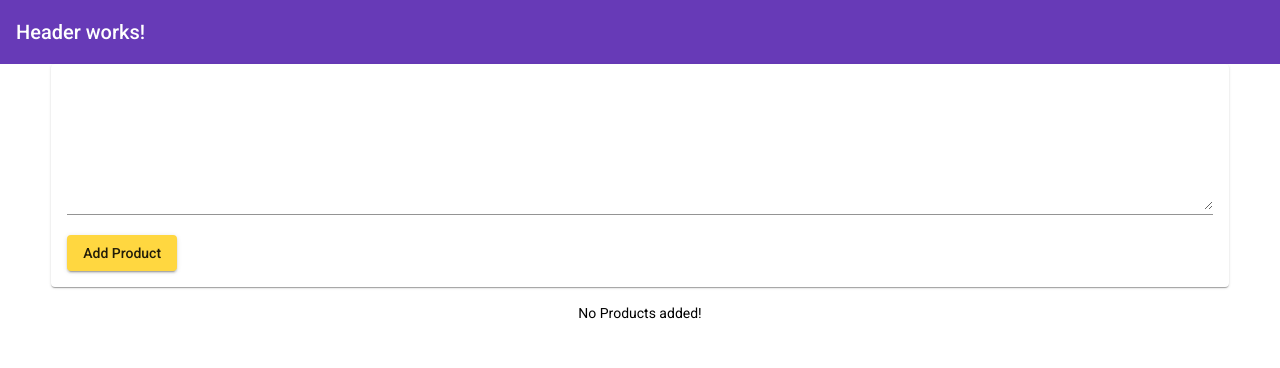
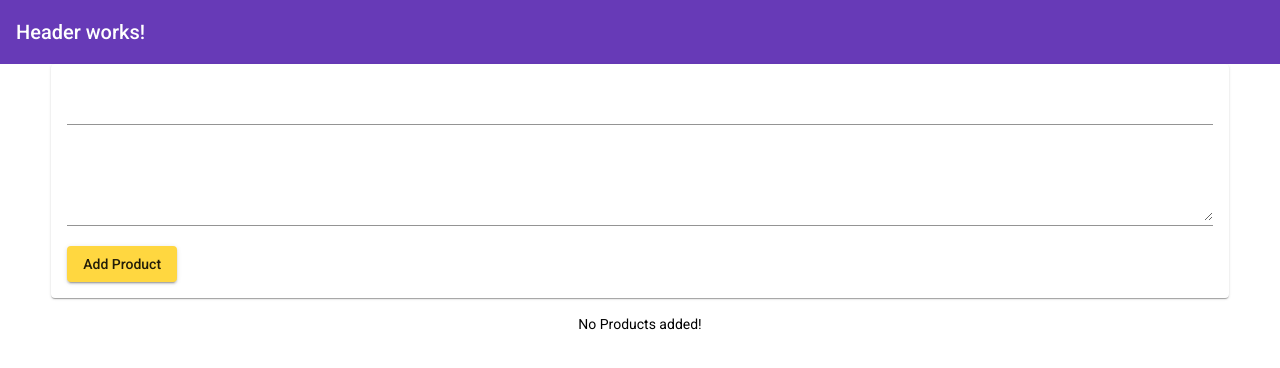
Before and after one commit to dodopontocom/webids, an Angular app in the folder webids-a/: page / in a window 1280 px wide. Shown: the top 368 px of the page. Built offline with nearby package versions, Linux system fonts and the light colour scheme.

Commit message:
aiai content

```diff
--- a/webids-a/src/app/app.component.html
+++ b/webids-a/src/app/app.component.html
@@ -1,5 +1,5 @@
 <app-header></app-header>
 <main>
-  <app-product-create></app-product-create>
-  <app-product-list></app-product-list>
+  <app-product-create (productCreated)="onProductAdded($event)"></app-product-create>
+  <app-product-list [products]="storedProducts"></app-product-list>
 </main>
--- a/webids-a/src/app/app.component.ts
+++ b/webids-a/src/app/app.component.ts
@@ -6,5 +6,9 @@ import { Component } from '@angular/core';
   styleUrls: ['./app.component.css']
 })
 export class AppComponent {
-  title = 'webids-a';
+  storedProducts = [];
+
+  onProductAdded(product) {
+    this.storedProducts.push(product);
+  }
 }
--- a/webids-a/src/app/products/product-create/product-create.component.html
+++ b/webids-a/src/app/products/product-create/product-create.component.html
@@ -1,6 +1,9 @@
 <mat-card>
   <mat-form-field>
-    <textarea matInput rows="6" ([ngModel])="enteredValue"></textarea>
+    <input matInput type="text" [(ngModel)]="enteredTitle">
+  </mat-form-field>
+  <mat-form-field>
+    <textarea matInput type="text" rows="3" [(ngModel)]="enteredTitle"></textarea>
   </mat-form-field>
   <button mat-raised-button
     color="accent"
--- a/webids-a/src/app/products/product-create/product-create.component.ts
+++ b/webids-a/src/app/products/product-create/product-create.component.ts
@@ -1,4 +1,4 @@
-import { Component } from '@angular/core';
+import { Component, EventEmitter, Output } from '@angular/core';
 
 @Component({
   selector: 'app-product-create',
@@ -6,10 +6,15 @@ import { Component } from '@angular/core';
   styleUrls: ['./product-create.component.css']
 })
 export class ProductCreateComponent {
-
-  enteredValue = '';
+  enteredTitle = "";
+  enteredContent = "";
+  @Output() productCreated = new EventEmitter();
 
   onAddProduct() {
-    //this.newPost = this.enteredValue;
+    const product = {
+      content: this.enteredContent,
+      title: this.enteredTitle
+    };
+    this.productCreated.emit(product);
   }
 }
--- a/webids-a/src/app/products/product-list/product-list.component.html
+++ b/webids-a/src/app/products/product-list/product-list.component.html
@@ -1,9 +1,9 @@
 <mat-accordion multi="true" *ngIf="products.length > 0">
   <mat-expansion-panel *ngFor="let product of products">
   <mat-expansion-panel-header>
-    {{ product.title }}
+    {{ product.title }} {{ product.content }}
   </mat-expansion-panel-header>
-  <p>{{ product.content }}</p>
+  {{ product.title }}
   </mat-expansion-panel>
 </mat-accordion>
 
--- a/webids-a/src/app/products/product-list/product-list.component.ts
+++ b/webids-a/src/app/products/product-list/product-list.component.ts
@@ -1,17 +1,12 @@
-import { Component, OnInit } from '@angular/core';
+import { Component, Input } from '@angular/core';
 
 @Component({
   selector: 'app-product-list',
   templateUrl: './product-list.component.html',
   styleUrls: ['./product-list.component.css']
 })
-export class ProductListComponent implements OnInit {
+export class ProductListComponent {
 
-  products = [];
-
-  constructor() { }
-
-  ngOnInit(): void {
-  }
+  @Input() products = [];
 
 }
```
